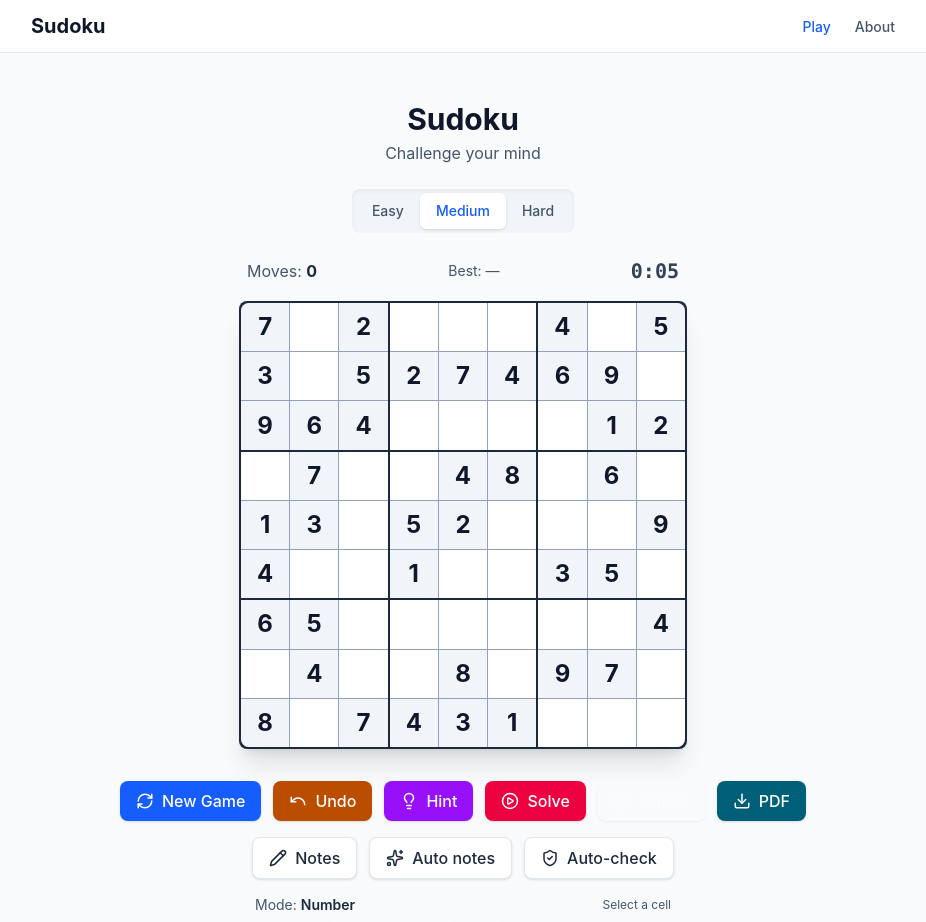
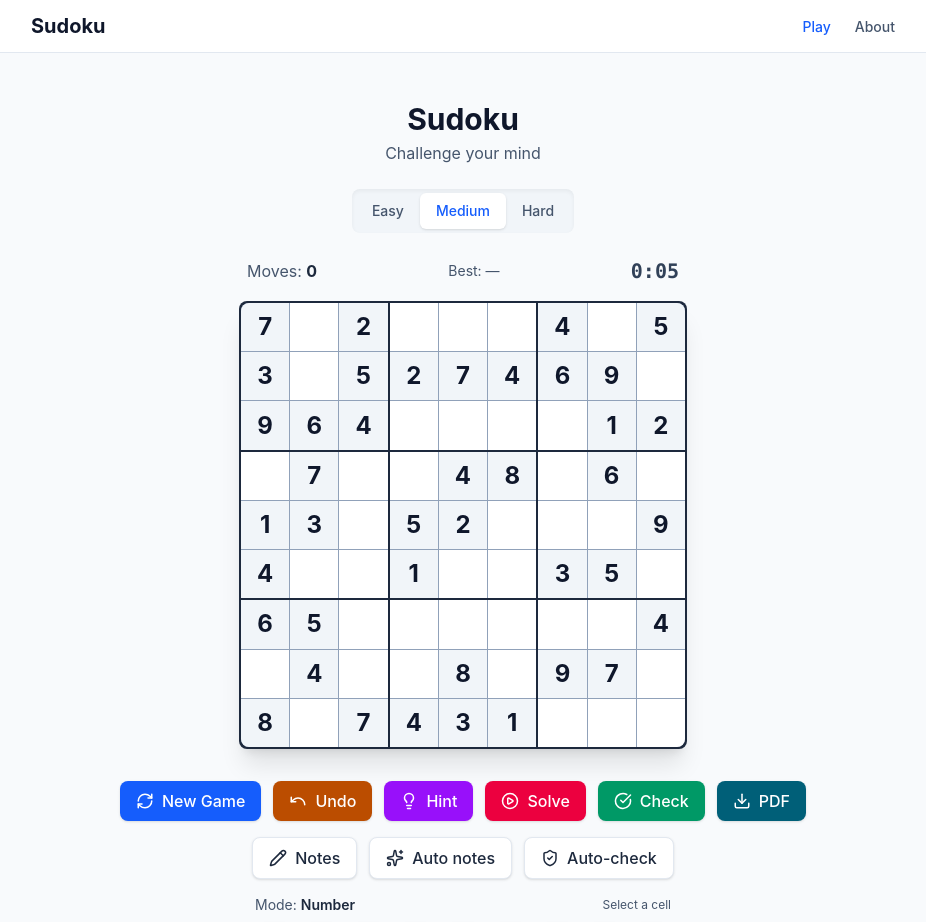
Before and after one commit to brown2020/sodoku, a Next.js app: page / in a window 1280 px wide. Shown: the top 922 px of the page, without its empty margins (177-1103 px from the left). Built offline with nearby package versions, Linux system fonts and the light colour scheme.

Commit message:
fix: keep Check available and readable during play
The button stayed disabled until every cell was filled, and that disabled
style was white text with no background, so the label never showed.

Co-authored-by: Steve Brown <brown2020@gmail.com>

```diff
--- a/src/components/ControlPanel.tsx
+++ b/src/components/ControlPanel.tsx
@@ -16,12 +16,17 @@ import {
 } from "lucide-react";
 import { generatePdf } from "@/utils/generatePdf";
 import { computeIsFilled, flatToGrid } from "@/utils/gameEngine";
+import {
+  disabledControlClassName,
+  getCheckButtonState,
+} from "./controlActions";
 import NumberPad from "./NumberPad";
 
 interface ButtonConfig {
   label: string;
   icon: LucideIcon;
   color: string;
+  labelClassName?: string;
 }
 
 // Static button configuration (doesn't change)
@@ -61,6 +66,7 @@ const BUTTON_CONFIG: ButtonConfig[] = [
 const ControlPanel = memo(() => {
   const {
     isComplete,
+    startTime,
     isPuzzleFilled,
     isNotesMode,
     isAutoCheckEnabled,
@@ -68,12 +74,14 @@ const ControlPanel = memo(() => {
   } = useGameStore(
     useShallow((state) => ({
       isComplete: state.status.isComplete,
+      startTime: state.stats.startTime,
       isPuzzleFilled: computeIsFilled(state.puzzle),
       isNotesMode: state.isNotesMode,
       isAutoCheckEnabled: state.isAutoCheckEnabled,
       areNotesAuto: state.areNotesAuto,
     }))
   );
+  const checkButton = getCheckButtonState({ isComplete, startTime });
   const [pdfError, setPdfError] = useState(false);
 
   const generateNewGame = useGameStore((state) => state.generateNewGame);
@@ -101,8 +109,10 @@ const ControlPanel = memo(() => {
       { ...BUTTON_CONFIG[3], onClick: solveGame, disabled: isComplete },
       {
         ...BUTTON_CONFIG[4],
+        label: checkButton.label,
+        labelClassName: checkButton.labelClassName,
         onClick: checkCompletion,
-        disabled: !isPuzzleFilled || isComplete,
+        disabled: checkButton.disabled,
       },
       { ...BUTTON_CONFIG[5], onClick: handleDownload, disabled: false },
     ],
@@ -114,7 +124,9 @@ const ControlPanel = memo(() => {
       checkCompletion,
       handleDownload,
       isComplete,
-      isPuzzleFilled,
+      checkButton.disabled,
+      checkButton.label,
+      checkButton.labelClassName,
     ]
   );
 
@@ -127,14 +139,18 @@ const ControlPanel = memo(() => {
             onClick={btn.onClick}
             disabled={btn.disabled}
             className={cn(
-              "flex items-center gap-2 px-4 py-2 rounded-lg font-medium text-white shadow-sm transition-colors active:scale-95",
+              "flex items-center gap-2 px-4 py-2 rounded-lg font-medium shadow-sm transition-colors active:scale-95",
               "focus:outline-none focus:ring-2 focus:ring-offset-2 focus:ring-blue-500",
-              btn.disabled ? "opacity-50 cursor-not-allowed" : btn.color
+              btn.disabled
+                ? disabledControlClassName
+                : cn(btn.color, "text-white")
             )}
             aria-label={btn.label}
           >
             <btn.icon size={18} />
-            <span className="hidden sm:inline">{btn.label}</span>
+            <span className={btn.labelClassName ?? "hidden sm:inline"}>
+              {btn.label}
+            </span>
           </button>
         ))}
       </div>
--- /dev/null
+++ b/src/components/controlActions.ts
@@ -0,0 +1,27 @@
+export interface CheckButtonState {
+  label: "Check";
+  disabled: boolean;
+  /** The word Check stays on screen at every breakpoint. */
+  labelClassName: string;
+}
+
+/**
+ * Check is available for the whole game so mistakes can be marked before
+ * the grid is full. It turns off once the puzzle is finished, and before
+ * a game has started.
+ */
+export function getCheckButtonState(args: {
+  isComplete: boolean;
+  startTime: number;
+}): CheckButtonState {
+  const gameStarted = args.startTime > 0;
+  return {
+    label: "Check",
+    disabled: args.isComplete || !gameStarted,
+    labelClassName: "inline",
+  };
+}
+
+/** Disabled controls keep a contrasting fill so the label stays readable. */
+export const disabledControlClassName =
+  "bg-slate-200 text-slate-700 cursor-not-allowed";
--- a/src/store/useGameStore.ts
+++ b/src/store/useGameStore.ts
@@ -319,7 +319,9 @@ export const useGameStore = create<GameStore>()(
       },
 
       checkCompletion: () => {
-        const { puzzle, solution, status, conflictTimeoutId } = get();
+        const { puzzle, solution, status, conflictTimeoutId, stats } = get();
+        if (status.isComplete || !stats.startTime) return;
+        if (!solution.some((value) => value !== 0)) return;
 
         if (conflictTimeoutId) {
           clearTimeout(conflictTimeoutId);
```
Also changed, not shown: 2 other files (tests, documents, lock files or other folders).
